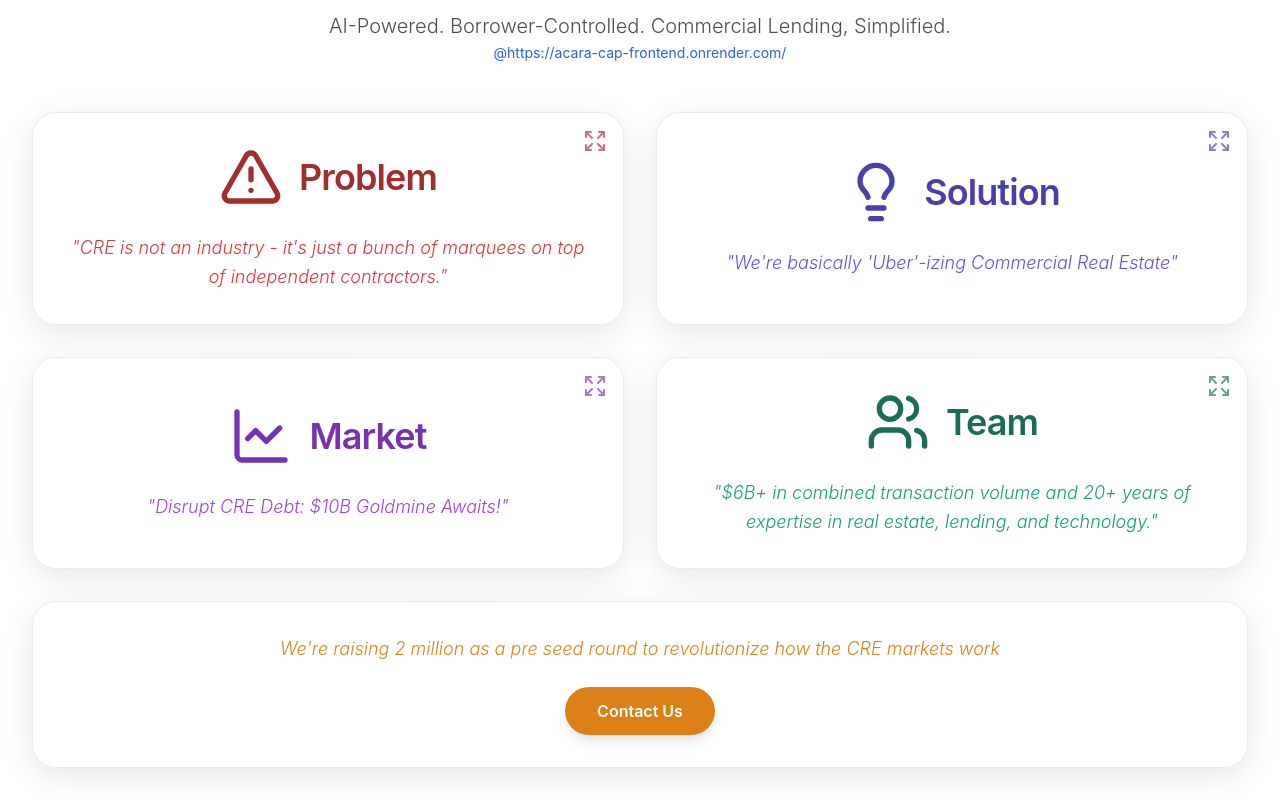
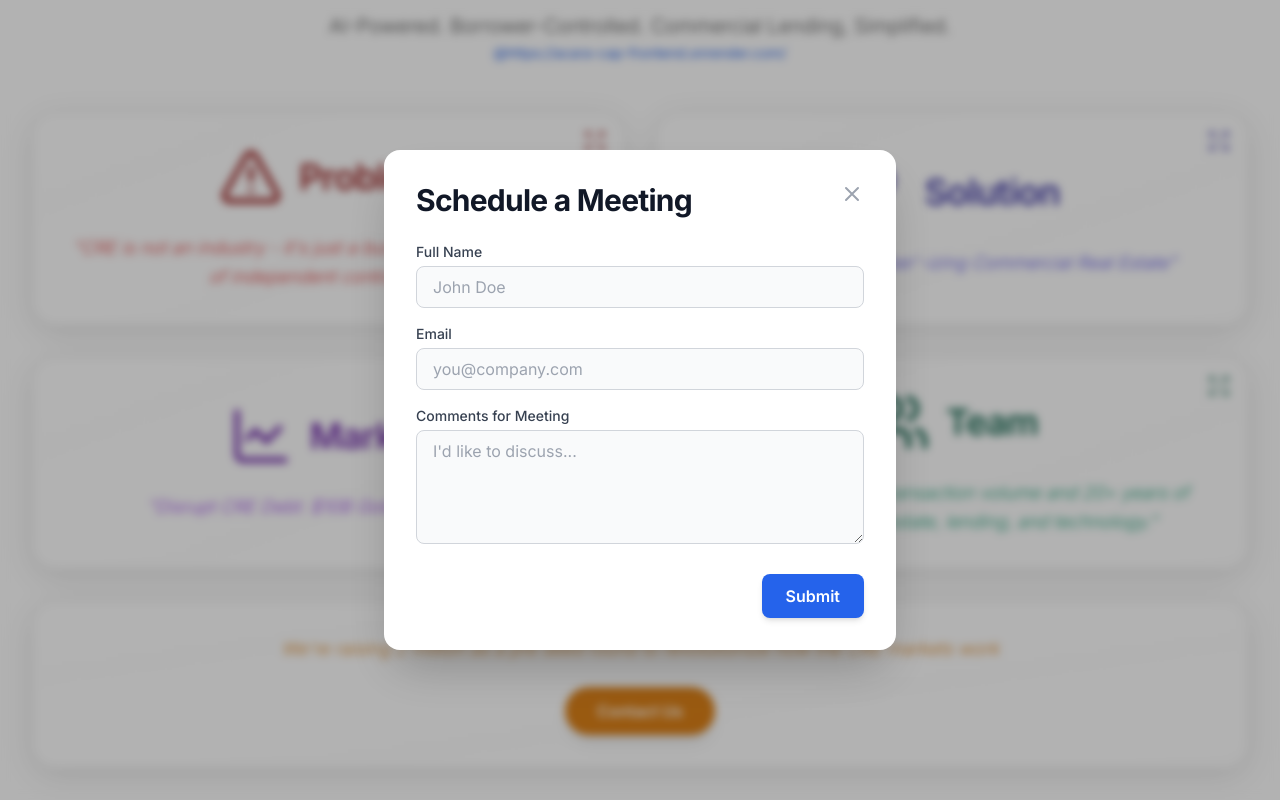
Before and after one commit to paramvora-myacara/acara-deck, a Next.js app: page / in a window 1280 px wide. Both pictures are taken after a click on the button "Contact Us". Built offline with nearby package versions, Linux system fonts and the light colour scheme.

Commit message:
connect contact us button to DB

```diff
--- a/package.json
+++ b/package.json
@@ -9,6 +9,7 @@
     "lint": "next lint"
   },
   "dependencies": {
+    "@supabase/supabase-js": "^2.53.0",
     "chart.js": "^4.5.0",
     "framer-motion": "^12.23.9",
     "lucide-react": "^0.526.0",
--- /dev/null
+++ b/src/app/api/contact/route.ts
@@ -0,0 +1,24 @@
+import { createSupabaseServerClient } from '@/lib/supabase/server'
+import { NextRequest, NextResponse } from 'next/server'
+
+export async function POST(request: NextRequest) {
+  const { fullName, email, message } = await request.json()
+
+  if (!fullName || !email || !message) {
+    return NextResponse.json({ error: 'Missing required fields' }, { status: 400 })
+  }
+
+  const supabase = createSupabaseServerClient()
+
+  const { data, error } = await supabase
+    .from('contacts')
+    .insert([{ full_name: fullName, email, message }])
+    .select()
+
+  if (error) {
+    console.error('Supabase error:', error)
+    return NextResponse.json({ error: error.message }, { status: 500 })
+  }
+
+  return NextResponse.json({ message: 'Form submitted successfully!', data })
+}
--- a/src/app/layout.tsx
+++ b/src/app/layout.tsx
@@ -1,21 +1,27 @@
-import './globals.css'
+import type { Metadata } from "next";
+import { Inter } from "next/font/google";
+import "./globals.css";
 
-export const metadata = {
+const inter = Inter({ subsets: ["latin"] });
+
+export const metadata: Metadata = {
   title: 'Acara Cap',
   description: 'Acara Cap - Real estate lending platform and investment opportunities',
   icons: {
     icon: '/ACARAfavicon.jpg',
   },
-}
+};
 
 export default function RootLayout({
   children,
-}: {
-  children: React.ReactNode
-}) {
+}: Readonly<{
+  children: React.ReactNode;
+}>) {
   return (
     <html lang="en">
-      <body>{children}</body>
+      <body className={inter.className}>
+        {children}
+      </body>
     </html>
-  )
+  );
 }
--- a/src/app/page.tsx
+++ b/src/app/page.tsx
@@ -10,8 +10,12 @@ import {
   Expand,
   MessageCircle
 } from "lucide-react";
+import { useState } from "react";
+import ContactUsModal from "@/components/ContactUsModal";
 
 export default function HomePage() {
+  const [isModalOpen, setIsModalOpen] = useState(false);
+
   const investmentCards = [
     {
       id: "problem",
@@ -108,13 +112,17 @@ export default function HomePage() {
             </p>
 
             <div className="flex justify-center">
-              <button className="px-8 py-3 bg-amber-600 hover:bg-amber-700 dark:bg-amber-500 dark:hover:bg-amber-600 text-white font-semibold rounded-full transition-all duration-300 hover:scale-105 shadow-lg hover:shadow-xl">
+              <button
+                onClick={() => setIsModalOpen(true)}
+                className="px-8 py-3 bg-amber-600 hover:bg-amber-700 dark:bg-amber-500 dark:hover:bg-amber-600 text-white font-semibold rounded-full transition-all duration-300 hover:scale-105 shadow-lg hover:shadow-xl"
+              >
                 Contact Us
               </button>
             </div>
           </div>
         </div>
       </main>
+      <ContactUsModal isOpen={isModalOpen} onClose={() => setIsModalOpen(false)} />
     </div>
   );
 }
--- /dev/null
+++ b/src/components/ContactUsModal.tsx
@@ -0,0 +1,140 @@
+'use client'
+
+import { useState, Fragment, useEffect } from 'react'
+
+interface ContactUsModalProps {
+  isOpen: boolean;
+  onClose: () => void;
+}
+
+export default function ContactUsModal({ isOpen, onClose }: ContactUsModalProps) {
+  const [fullName, setFullName] = useState('')
+  const [email, setEmail] = useState('')
+  const [message, setMessage] = useState('')
+  const [isSubmitting, setIsSubmitting] = useState(false)
+  const [submitStatus, setSubmitStatus] = useState<'success' | 'error' | null>(null)
+
+  useEffect(() => {
+    // Reset form on close
+    if (!isOpen) {
+      setFullName('')
+      setEmail('')
+      setMessage('')
+      setSubmitStatus(null)
+      setIsSubmitting(false)
+    }
+  }, [isOpen])
+
+  const handleSubmit = async (e: React.FormEvent<HTMLFormElement>) => {
+    e.preventDefault()
+    setIsSubmitting(true)
+    setSubmitStatus(null)
+
+    try {
+      const response = await fetch('/api/contact', {
+        method: 'POST',
+        headers: {
+          'Content-Type': 'application/json',
+        },
+        body: JSON.stringify({ fullName, email, message }),
+      })
+
+      if (response.ok) {
+        setSubmitStatus('success')
+        setTimeout(() => {
+          onClose()
+        }, 3000)
+      } else {
+        setSubmitStatus('error')
+      }
+    } catch (error) {
+      setSubmitStatus('error')
+    } finally {
+      setIsSubmitting(false)
+    }
+  }
+
+  if (!isOpen) return null
+
+  return (
+    <div
+      className="fixed inset-0 bg-black/30 backdrop-blur-sm z-40 flex items-center justify-center p-4 transition-opacity duration-300 animate-fadeIn"
+      onClick={onClose}
+    >
+      <div
+        className="bg-white dark:bg-gray-800 rounded-2xl shadow-2xl w-full max-w-lg m-4 transform transition-transform duration-300 animate-scaleIn"
+        onClick={(e) => e.stopPropagation()}
+      >
+        <div className="p-6 md:p-8">
+          <div className="flex justify-between items-start">
+            <h2 className="text-2xl md:text-3xl font-bold text-gray-900 dark:text-white">Schedule a Meeting</h2>
+            <button
+              onClick={onClose}
+              className="text-gray-400 hover:text-gray-600 dark:hover:text-gray-200 transition-colors"
+            >
+              <svg className="w-6 h-6" fill="none" stroke="currentColor" viewBox="0 0 24 24" xmlns="http://www.w3.org/2000/svg"><path strokeLinecap="round" strokeLinejoin="round" strokeWidth="2" d="M6 18L18 6M6 6l12 12"></path></svg>
+            </button>
+          </div>
+
+          {submitStatus === 'success' ? (
+            <div className="text-center py-12">
+              <h3 className="text-2xl font-bold text-green-500 mb-2">Thank You!</h3>
+              <p className="text-gray-600 dark:text-gray-300">Your message has been sent successfully. We'll be in touch soon.</p>
+            </div>
+          ) : (
+            <form onSubmit={handleSubmit} className="mt-6 space-y-4">
+              <div>
+                <label htmlFor="full-name" className="block text-sm font-medium text-gray-700 dark:text-gray-300 mb-1">Full Name</label>
+                <input
+                  type="text"
+                  id="full-name"
+                  value={fullName}
+                  onChange={(e) => setFullName(e.target.value)}
+                  required
+                  className="w-full px-4 py-2 border border-gray-300 dark:border-gray-600 rounded-lg bg-gray-50 dark:bg-gray-700 text-gray-900 dark:text-white focus:ring-2 focus:ring-blue-500 focus:border-blue-500 outline-none transition"
+                  placeholder="John Doe"
+                />
+              </div>
+              <div>
+                <label htmlFor="email" className="block text-sm font-medium text-gray-700 dark:text-gray-300 mb-1">Email</label>
+                <input
+                  type="email"
+                  id="email"
+                  value={email}
+                  onChange={(e) => setEmail(e.target.value)}
+                  required
+                  className="w-full px-4 py-2 border border-gray-300 dark:border-gray-600 rounded-lg bg-gray-50 dark:bg-gray-700 text-gray-900 dark:text-white focus:ring-2 focus:ring-blue-500 focus:border-blue-500 outline-none transition"
+                  placeholder="you@company.com"
+                />
+              </div>
+              <div>
+                <label htmlFor="message" className="block text-sm font-medium text-gray-700 dark:text-gray-300 mb-1">Comments for Meeting</label>
+                <textarea
+                  id="message"
+                  value={message}
+                  onChange={(e) => setMessage(e.target.value)}
+                  required
+                  rows={4}
+                  className="w-full px-4 py-2 border border-gray-300 dark:border-gray-600 rounded-lg bg-gray-50 dark:bg-gray-700 text-gray-900 dark:text-white focus:ring-2 focus:ring-blue-500 focus:border-blue-500 outline-none transition"
+                  placeholder="I'd like to discuss..."
+                ></textarea>
+              </div>
+              <div className="flex justify-end pt-2">
+                <button
+                  type="submit"
+                  disabled={isSubmitting}
+                  className="px-6 py-2.5 bg-blue-600 text-white font-semibold rounded-lg shadow-md hover:bg-blue-700 focus:outline-none focus:ring-2 focus:ring-offset-2 focus:ring-blue-500 disabled:bg-gray-400 disabled:cursor-not-allowed transition-all duration-300"
+                >
+                  {isSubmitting ? 'Submitting...' : 'Submit'}
+                </button>
+              </div>
+              {submitStatus === 'error' && (
+                 <p className="text-red-500 text-sm text-center mt-4">An error occurred. Please try again.</p>
+              )}
+            </form>
+          )}
+        </div>
+      </div>
+    </div>
+  )
+}
--- /dev/null
+++ b/src/lib/supabase/server.ts
@@ -0,0 +1,23 @@
+import { createClient } from '@supabase/supabase-js'
+
+export const createSupabaseServerClient = () => {
+  if (!process.env.NEXT_PUBLIC_SUPABASE_URL) {
+    throw new Error('Missing env.NEXT_PUBLIC_SUPABASE_URL')
+  }
+  if (!process.env.SUPABASE_SERVICE_ROLE_KEY) {
+    throw new Error('Missing env.SUPABASE_SERVICE_ROLE_KEY')
+  }
+
+  return createClient(
+    process.env.NEXT_PUBLIC_SUPABASE_URL,
+    process.env.SUPABASE_SERVICE_ROLE_KEY,
+    {
+      auth: {
+        // It's recommended to disable auto-refreshing sessions for server-side clients
+        // as they are stateless and will be re-created on each request.
+        autoRefreshToken: false,
+        persistSession: false,
+      },
+    }
+  )
+}
--- a/tailwind.config.ts
+++ b/tailwind.config.ts
@@ -32,7 +32,26 @@ const config: Config = {
       },
       transitionDuration: {
         '600': '600ms'
-      }
+      },
+      backgroundImage: {
+        "gradient-radial": "radial-gradient(var(--tw-gradient-stops))",
+        "gradient-conic":
+          "conic-gradient(from 180deg at 50% 50%, var(--tw-gradient-stops))",
+      },
+      keyframes: {
+        fadeIn: {
+          '0%': { opacity: '0' },
+          '100%': { opacity: '1' },
+        },
+        scaleIn: {
+          '0%': { transform: 'scale(0.95)' },
+          '100%': { transform: 'scale(1)' },
+        }
+      },
+      animation: {
+        fadeIn: 'fadeIn 0.2s ease-out',
+        scaleIn: 'scaleIn 0.2s ease-out',
+      },
     }
   },
   plugins: [],
```
Also changed, not shown: 1 other file (tests, documents, lock files or other folders).
